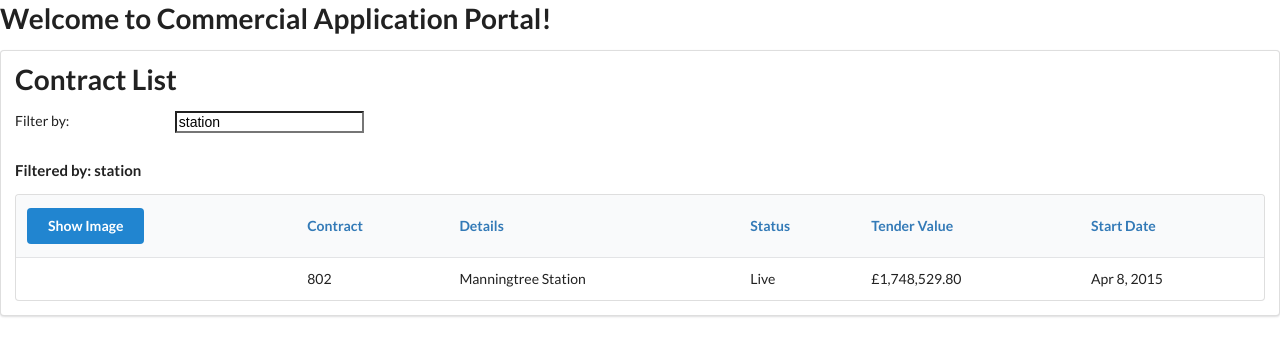
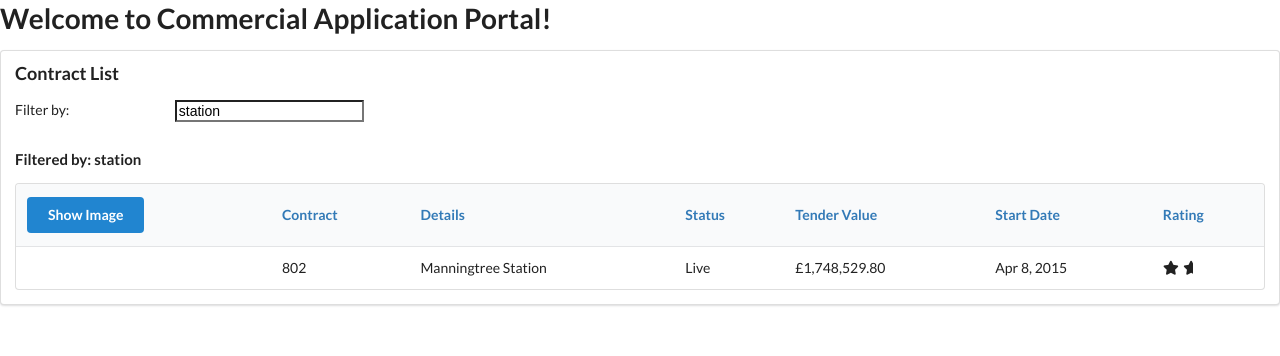
Before and after one commit to garycooper6/cap, an Angular app: page / in a window 1280 px wide. Shown: the top 356 px of the page. Built offline with nearby package versions, Linux system fonts and the light colour scheme.

Commit message:
impliment nest star rating component

```diff
--- a/src/app/app.module.ts
+++ b/src/app/app.module.ts
@@ -4,12 +4,14 @@ import { FormsModule } from '@angular/forms';
 import { AppComponent } from './app.component';
 import { ContractListComponent } from './contracts/contract-list.component';
 import { StatusConverterPipe } from './shared/status-converter.pipe';
+import { StarComponent } from './shared/star.component';
 
 @NgModule({
   declarations: [
     AppComponent,
     ContractListComponent,
-    StatusConverterPipe
+    StatusConverterPipe,
+    StarComponent
   ],
   imports: [
     BrowserModule,
--- a/src/app/contracts/contract-list.component.html
+++ b/src/app/contracts/contract-list.component.html
@@ -1,7 +1,7 @@
 <div class="ui segment">
-    <h1 class="ui header">
+    <div class="ui header">
         {{pageTitle}}
-    </h1>
+    </div>
     <div class="ui grid">
         <div class="row">
             <div class="two wide column">Filter by:</div>
@@ -28,6 +28,7 @@
                 <th>Status</th>
                 <th>Tender Value</th>
                 <th>Start Date</th>
+                <th>Rating</th>
             </tr>
         </thead>
         <tbody>
@@ -39,6 +40,9 @@
                 <td>{{contract.status | statusConverter: '0'}}</td>
                 <td>{{contract.tenderValue | currency:'GBP'}}</td>
                 <td>{{contract.startDate | date:'mediumDate'}}</td>
+                <td>
+                    <cap-star [rating]="contract.starRating" (ratingClicked)="onRatingClicked($event)"></cap-star>
+                </td>
             </tr>
         </tbody>
     </table>
--- a/src/app/contracts/contract-list.component.ts
+++ b/src/app/contracts/contract-list.component.ts
@@ -32,6 +32,7 @@ export class ContractListComponent implements OnInit {
             'status': '0',
             'tenderValue': 175819.51,
             'startDate': '09/02/2015',
+            'starRating': 2.8,
             'imageUrl': 'https://openclipart.org/image/800px/svg_to_png/158773/Boton-correcto.png'
         },
         {
@@ -41,6 +42,7 @@ export class ContractListComponent implements OnInit {
             'status': '0',
             'tenderValue': 1748529.80,
             'startDate': '04/08/2015',
+            'starRating': 1.6,
             'imageUrl': 'https://openclipart.org/download/158779/Boton-mal.svg'
         }
     ];
@@ -63,4 +65,8 @@ export class ContractListComponent implements OnInit {
     ngOnInit(): void {
         console.log('In OnInit');
     }
+
+    onRatingClicked(message: string): void {
+        this.pageTitle = 'Contract List: ' + message;
+    }
 }
--- a/src/app/contracts/contract.ts
+++ b/src/app/contracts/contract.ts
@@ -5,5 +5,6 @@ export interface IContract {
     status: string;
     tenderValue: number;
     startDate: string;
+    starRating: number;
     imageUrl: string;
 }
--- /dev/null
+++ b/src/app/shared/star.component.css
@@ -0,0 +1,6 @@
+.crop {
+    overflow: hidden;
+  }
+  div {
+    cursor: pointer;
+  }
--- /dev/null
+++ b/src/app/shared/star.component.html
@@ -0,0 +1,9 @@
+<div class="crop" [style.width.px]="starWidth" [title]="rating" (click)="onClick()">
+    <div style="width: 110px">
+        <i class="star icon"></i>
+        <i class="star icon"></i>
+        <i class="star icon"></i>
+        <i class="star icon"></i>
+        <i class="star icon"></i>
+    </div>
+</div>
--- /dev/null
+++ b/src/app/shared/star.component.ts
@@ -0,0 +1,22 @@
+import { Component, OnChanges, Input, Output, EventEmitter } from '@angular/core';
+
+
+@Component({
+    // tslint:disable-next-line:component-selector
+    selector: 'cap-star',
+    templateUrl: './star.component.html',
+    styleUrls: ['./star.component.css']
+})
+
+export class StarComponent implements OnChanges {
+    @Input() rating: number;
+    starWidth: number;
+    @Output() ratingClicked: EventEmitter<string> = new EventEmitter<string>();
+
+    ngOnChanges(): void {
+        this.starWidth = this.rating * 96 / 5;
+    }
+    onClick(): void {
+        this.ratingClicked.emit(`The rating ${this.rating} was clicked!`);
+    }
+}
```
